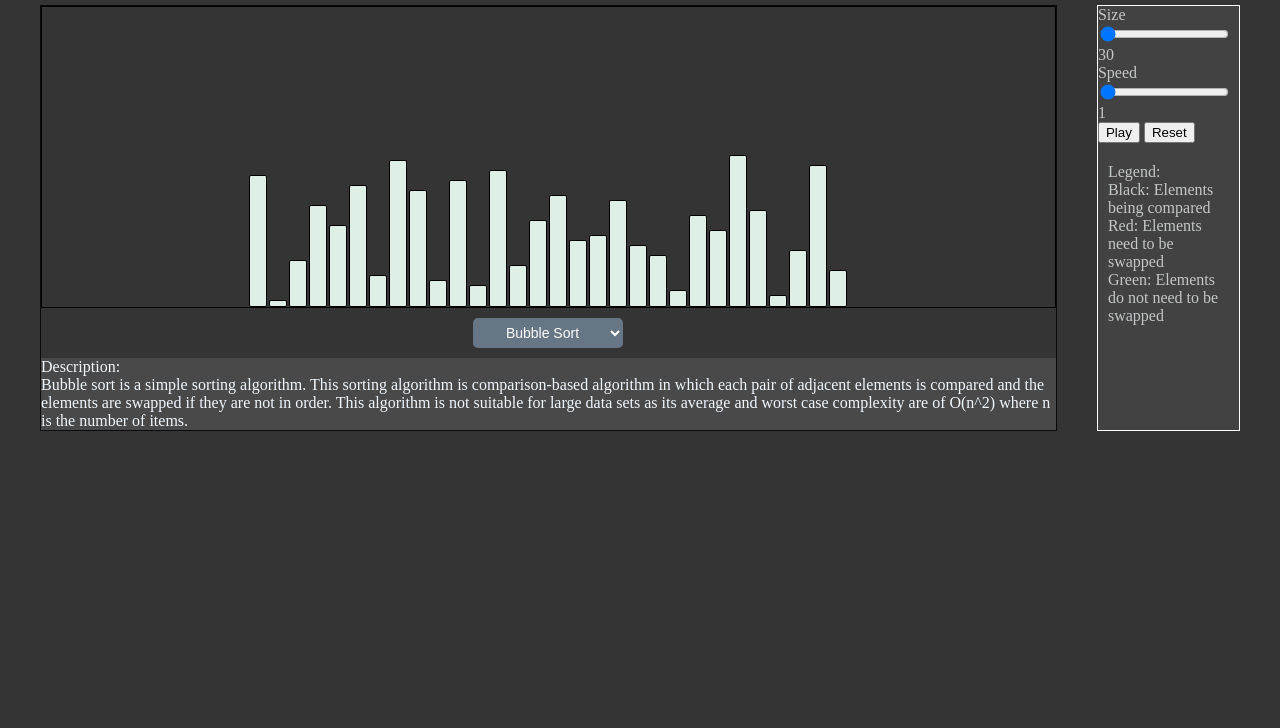
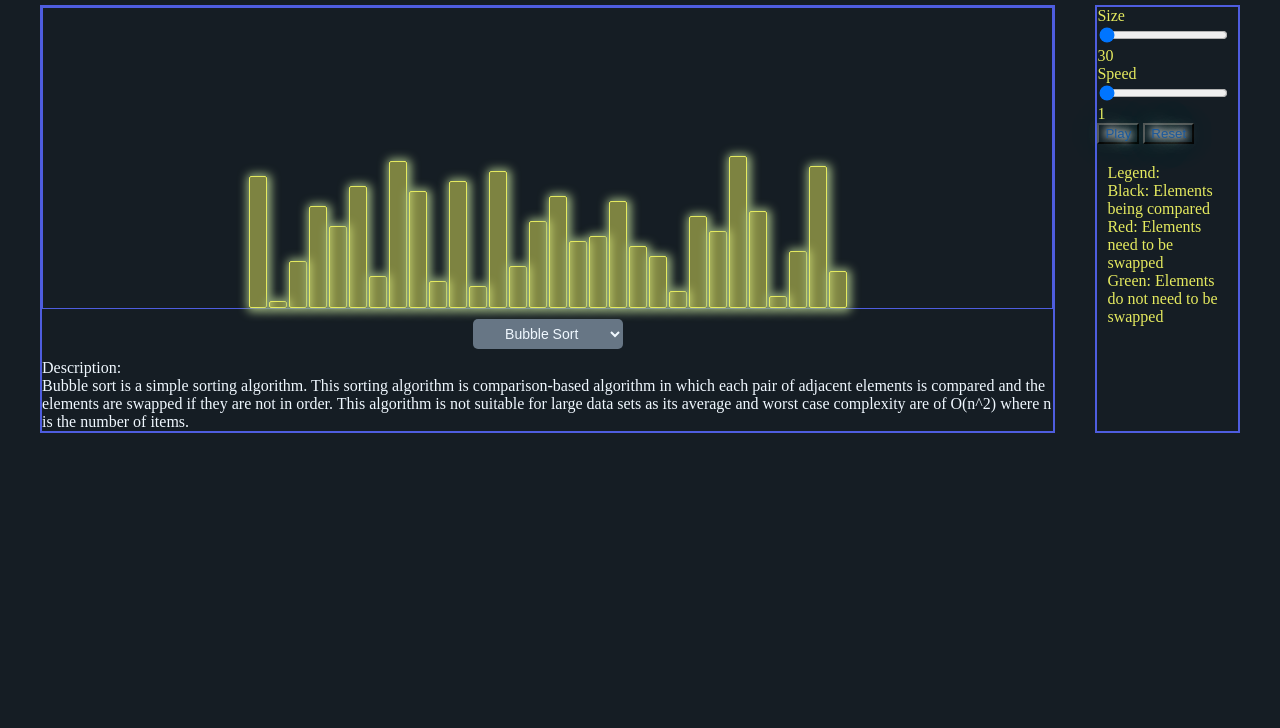
Before and after one commit to pa-dg/Sorting-Algorithm-Viz, a plain HTML site: page index.html in a window 1280 px wide. Shown: the part 72-800 px from the top of the page. Drawn offline with Linux system fonts and the light colour scheme.

Commit message:
updated css

```diff
--- a/main.css
+++ b/main.css
@@ -1,6 +1,6 @@
 body {
-    background-color: rgb(52, 52, 52);
-    color: rgb(197, 198, 200);
+    background-color: #151d24;
+    color: rgb(229, 234, 95);
     margin: 20px;
 }
 
@@ -17,25 +17,27 @@ body {
 .sorting-screen {
     margin: 20px;
     color: aliceblue;
-    border: 1px solid rgb(10, 10, 10);
-    /* background-color: rgb(196, 199, 201); */
+    border: 2px solid rgb(78, 93, 223);
+    background-color: transparent;
 }
 
 .graph-container {
     display: flex;
     justify-content: center;
     align-items: flex-end;
-    border: 1px solid black;
-    background-color: rgb(52, 52, 52);
+    border: 1px solid rgb(78, 93, 223);
     height: 300px;
+    background-color: transparent !important;
 }
 
 .bar {
     width: 16px;
-    background-color: rgb(222, 239, 230);
+    background-color: rgba(229, 234, 95, 0.5);
     border-radius: 2px;
-    border: 1px solid black;
+    border: 1px solid rgb(229, 234, 95);
     margin: 0 1px;
+    box-shadow: 1px 1px 10px 3px rgb(155, 178, 127);
+    animation: pulsate 4s infinite alternate;
 }
 
 .selection-algo {
@@ -43,7 +45,7 @@ body {
     justify-content: center;
     align-items: center;
     height: 50px;
-    background-color: rgb(52, 52, 52);
+    background-color: transparent;
 }
 
 #select-algo {
@@ -52,23 +54,82 @@ body {
     background-color: #677685;
     border: none;
     border-radius: 5px;
-    color: white;
     font-size: 14px;
     cursor: pointer;
     text-align: center;
     transition: 0.2s ease-in-out;
+    color: var(--primary-color);
+    overflow: hidden;
 }
 
 .graph-description {
-    background-color: rgb(74, 73, 73);
+    background-color: transparent;
 }
 
 .controllers-container {
     margin: 20px;
-    background-color: rgb(65, 66, 65);
-    border: 1px solid white;
+    background-color: transparent;
+    border: 2px solid rgb(78, 93, 223);;
 }
 
 .legend-container {
     margin: 20px 10px 0 10px;
 }
+
+/* play button */
+#play-stop-btn {
+    background: var(--clr-neon);
+    transition-delay: 1s;
+    color: rgb(27, 89, 156);
+    text-shadow:
+        0 0 7px #fff,
+        0 0 10px #fff,
+        0 0 21px #fff,
+        0 0 42px #0fa,
+        0 0 82px #0fa,
+        0 0 92px #0fa,
+        0 0 102px #0fa,
+        0 0 151px #0fa;
+}
+
+#reset-btn {
+    background: var(--clr-neon);
+    transition-delay: 1s;
+    color: rgb(27, 89, 156);
+    text-shadow:
+        0 0 7px #fff,
+        0 0 10px #fff,
+        0 0 21px #fff,
+        0 0 42px #0fa,
+        0 0 82px #0fa,
+        0 0 92px #0fa,
+        0 0 102px #0fa,
+        0 0 151px #0fa;
+}
+
+@keyframes pulsate {
+
+    100% {
+    text-shadow:
+        0 0 4px #fff,
+        0 0 11px #fff,
+        0 0 19px #fff,
+        0 0 40px #0fa,
+        0 0 80px #0fa,
+        0 0 90px #0fa,
+        0 0 100px #0fa,
+        0 0 150px #0fa;
+    }
+
+    0% {
+    text-shadow:
+        0 0 2px #fff,
+        0 0 4px #fff,
+        0 0 6px #fff,
+        0 0 10px #0fa,
+        0 0 45px #0fa,
+        0 0 55px #0fa,
+        0 0 70px #0fa,
+        0 0 80px #0fa;
+    }
+}
```
